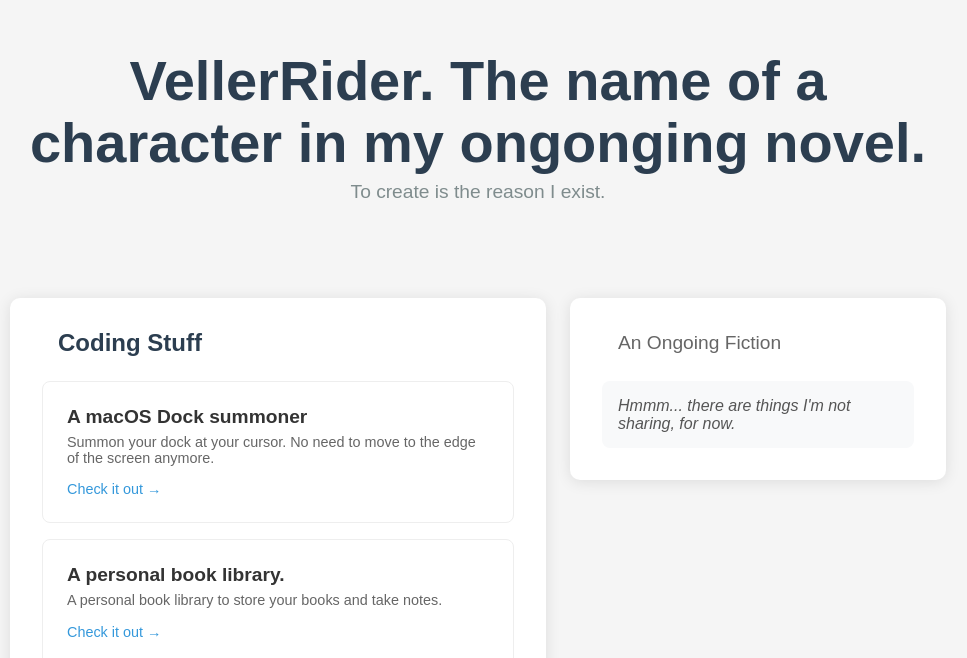
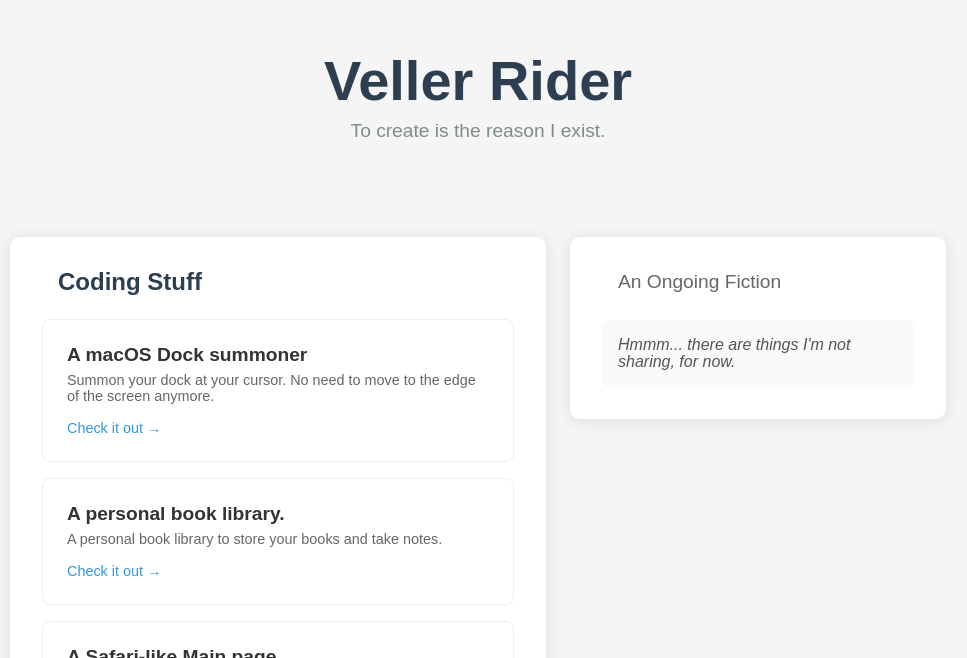
Before and after one commit to RicaMetrose/VellerRider, a React (Vite) app in the folder my-portfolio/: page / in a window 1280 px wide. Shown: the part 142-800 px from the top of the page, without its empty margins (162-1129 px from the left). Built offline with nearby package versions, Linux system fonts and the light colour scheme.

Commit message:
minor style change

```diff
--- a/my-portfolio/src/App.jsx
+++ b/my-portfolio/src/App.jsx
@@ -39,7 +39,7 @@ function App() {
   return (
     <div className="container">
       <Header
-        name="VellerRider. The name of a character in my ongonging novel."
+        name="Veller Rider"
         subtitle="To create is the reason I exist."
       />
 
```
